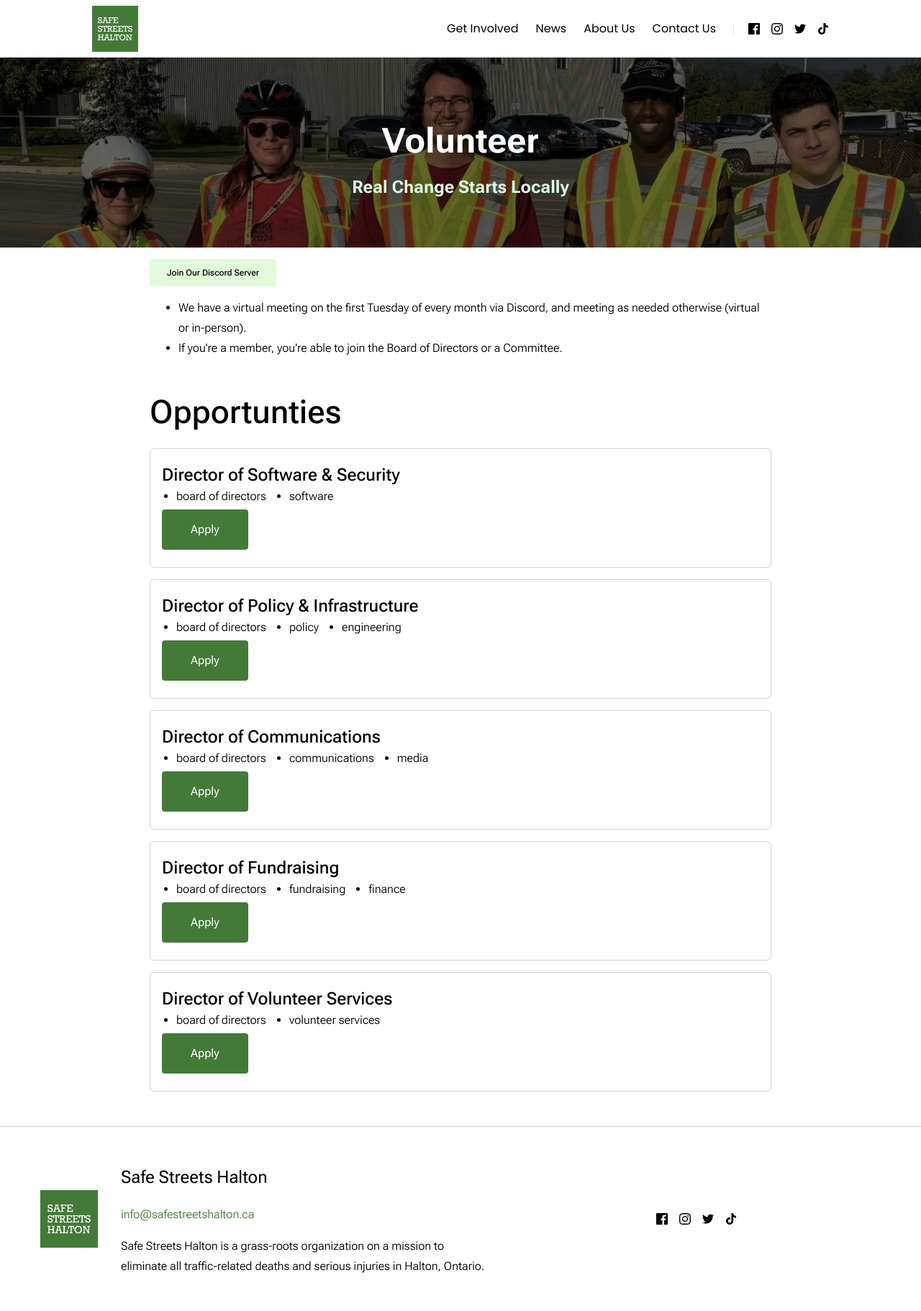
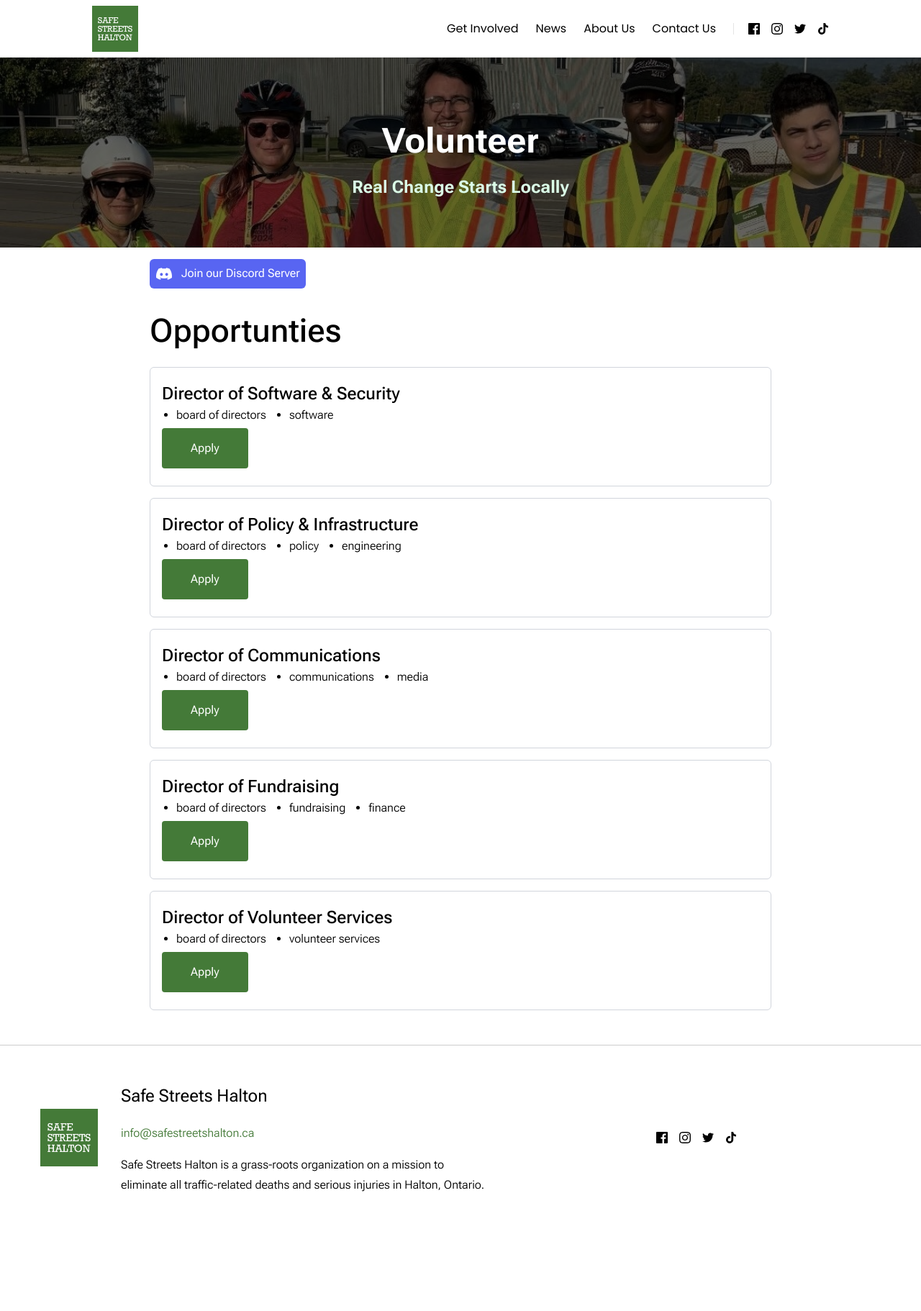
Before and after one commit to Safe-Streets-Halton/safe-streets-halton.github.io, a Jekyll site: the page built from get-involved/volunteer.html, in a window 1280 px wide. Shown: the whole page at 72% size. Built offline with Jekyll 4.4.1, drawn with Linux system fonts in a browser that asks for light colours; after the commit the page ends 1709 px from its top, so only the background shows below that.

Commit message:
Added discord button, removed meetings info (there'll be a calendar on the get-involved page)

```diff
--- a/assets/style.css
+++ b/assets/style.css
@@ -617,11 +617,17 @@
     width: calc(var(--spacing) * 4);
     height: calc(var(--spacing) * 4);
   }
+  .h-6 {
+    height: calc(var(--spacing) * 6);
+  }
   .h-fit {
     height: fit-content;
   }
   .h-full {
     height: 100%;
+  }
+  .w-6 {
+    width: calc(var(--spacing) * 6);
   }
   .w-fit {
     width: fit-content;
@@ -781,6 +787,9 @@
   .border-gray-500 {
     border-color: var(--color-gray-500);
   }
+  .bg-\[\#5865F2\] {
+    background-color: #5865F2;
+  }
   .bg-\[center_top_rem\] {
     background-color: center top rem;
   }
@@ -817,6 +826,12 @@
   .bg-green-800 {
     background-color: var(--color-green-800);
   }
+  .bg-purple-700 {
+    background-color: var(--color-purple-700);
+  }
+  .bg-white {
+    background-color: var(--color-white);
+  }
   .bg-\[url\(\/assets\/\)\] {
     background-image: url(/assets/);
   }
@@ -825,6 +840,9 @@
   }
   .bg-\[url\(\/assets\/palladium-way-group-photo\.jpg\)\] {
     background-image: url(/assets/palladium-way-group-photo.jpg);
+  }
+  .bg-contain {
+    background-size: contain;
   }
   .bg-cover {
     background-size: cover;
@@ -835,20 +853,11 @@
   .bg-\[center_top_-2\.5rem\] {
     background-position: center top -2.5rem;
   }
+  .bg-\[center_top_-2rem\] {
+    background-position: center top -2rem;
+  }
   .bg-\[center_top_-3rem\] {
     background-position: center top -3rem;
-  }
-  .bg-\[center_top_-13rem\] {
-    background-position: center top -13rem;
-  }
-  .bg-\[center_top_-16rem\] {
-    background-position: center top -16rem;
-  }
-  .bg-\[center_top_-20rem\] {
-    background-position: center top -20rem;
-  }
-  .bg-\[center_top_-2rem\] {
-    background-position: center top -2rem;
   }
   .bg-\[center_top_-4rem\] {
     background-position: center top -4rem;
@@ -862,11 +871,20 @@
   .bg-\[center_top_-8rem\] {
     background-position: center top -8rem;
   }
+  .bg-\[center_top_-13rem\] {
+    background-position: center top -13rem;
+  }
   .bg-\[center_top_-14rem\] {
     background-position: center top -14rem;
   }
+  .bg-\[center_top_-16rem\] {
+    background-position: center top -16rem;
+  }
   .bg-\[center_top_-18rem\] {
     background-position: center top -18rem;
+  }
+  .bg-\[center_top_-20rem\] {
+    background-position: center top -20rem;
   }
   .bg-\[center_top_1rem\] {
     background-position: center top 1rem;
@@ -885,6 +903,12 @@
   }
   .bg-no-repeat {
     background-repeat: no-repeat;
+  }
+  .fill-current {
+    fill: currentColor;
+  }
+  .fill-white {
+    fill: var(--color-white);
   }
   .p-0 {
     padding: calc(var(--spacing) * 0);
@@ -948,6 +972,9 @@
   }
   .text-center {
     text-align: center;
+  }
+  .align-middle {
+    vertical-align: middle;
   }
   .text-2xl {
     font-size: var(--text-2xl);
@@ -1045,6 +1072,10 @@
   }
   .brightness-50 {
     --tw-brightness: brightness(50%);
+    filter: var(--tw-blur,) var(--tw-brightness,) var(--tw-contrast,) var(--tw-grayscale,) var(--tw-hue-rotate,) var(--tw-invert,) var(--tw-saturate,) var(--tw-sepia,) var(--tw-drop-shadow,);
+  }
+  .brightness-200 {
+    --tw-brightness: brightness(200%);
     filter: var(--tw-blur,) var(--tw-brightness,) var(--tw-contrast,) var(--tw-grayscale,) var(--tw-hue-rotate,) var(--tw-invert,) var(--tw-saturate,) var(--tw-sepia,) var(--tw-drop-shadow,);
   }
   .filter {
--- a/get-involved/volunteer.html
+++ b/get-involved/volunteer.html
@@ -13,14 +13,11 @@ collection: volunteer-postings
         </div>
         <div class="z-0 absolute inset-0 bg-black opacity-60 w-full h-full"></div>
     </div>
-    <section class="max-w-readable w-full p-4">
-        <button class="button button--green-transparent" onclick="window.location.href='https://discord.gg/5Vnb7ZUtQQ'">Join Our Discord Server</button>
-        <p>
-            <ul>
-                <li>We have a virtual meeting on the first Tuesday of every month via Discord, and meeting as needed otherwise (virtual or in-person).</li>
-                <li>If you're a member, you're able to join the Board of Directors or a Committee.</li>
-            </ul>
-        </p>
+    <section class="max-w-readable w-full p-4 align-middle">
+        <a class="inline-block relative rounded-md p-2 bg-[#5865F2] text-white" href='https://discord.gg/5Vnb7ZUtQQ'>
+            <span alt="Discord Logo" class="bg-white w-6 h-6 align-middle inline-block mr-2 fill-current" style="mask-image: url(/assets/discord.svg); mask-position: center; mask-repeat: no-repeat;"></span>
+            Join our Discord Server
+        </a>
     </section>
     <section class="max-w-readable w-full p-4">
         <div class="flex flex-col gap-4 w-full">
```
Also changed, not shown: assets/discord.svg (added).
